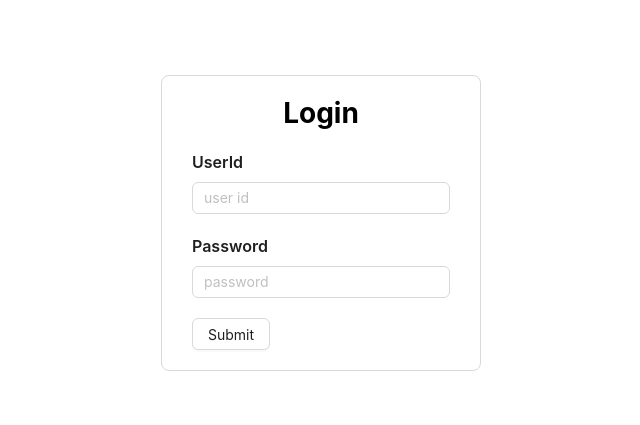
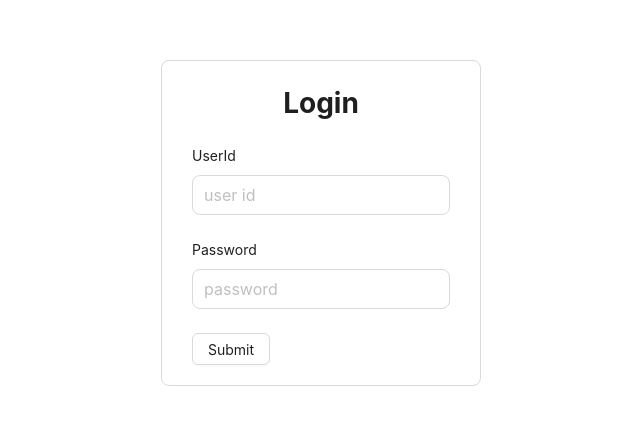
Before and after one commit to iqbal-dev/university-management-client, a React (Vite) app: page /login in a window 1280 px wide. Shown: the part 177-602 px from the top of the page, without its empty margins (319-959 px from the left). Built offline with nearby package versions, Linux system fonts and the light colour scheme.

Commit message:
[update] ph input

```diff
--- a/src/components/form/PHForm.tsx
+++ b/src/components/form/PHForm.tsx
@@ -1,3 +1,4 @@
+import { Form } from "antd";
 import { ReactNode } from "react";
 import {
   FieldValues,
@@ -24,7 +25,9 @@ export default function PHForm({
   const methods = useForm(formConfig);
   return (
     <FormProvider {...methods}>
-      <form onSubmit={methods.handleSubmit(onSubmit)}>{children}</form>
+      <Form layout="vertical" onFinish={methods.handleSubmit(onSubmit)}>
+        {children}
+      </Form>
     </FormProvider>
   );
 }
--- a/src/components/form/PHInput.tsx
+++ b/src/components/form/PHInput.tsx
@@ -1,4 +1,4 @@
-import { Input, Typography } from "antd";
+import { Form, Input } from "antd";
 import { Controller } from "react-hook-form";
 type TInputProps = {
   name: string;
@@ -6,13 +6,27 @@ type TInputProps = {
   label?: string;
   placeholder?: string;
 };
-export default function PHInput({ name, type, label,placeholder }: TInputProps) {
+export default function PHInput({
+  name,
+  type,
+  label,
+  placeholder,
+}: TInputProps) {
   return (
     <div style={{ marginBottom: "20px" }}>
-      {label ? <Typography.Title level={5}>{label}</Typography.Title> : null}
       <Controller
         name={name}
-        render={({ field }) => <Input placeholder={placeholder} id={name} {...field} type={type} />}
+        render={({ field }) => (
+          <Form.Item label={label}>
+            <Input
+              placeholder={placeholder}
+              id={name}
+              {...field}
+              type={type}
+              size="large"
+            />
+          </Form.Item>
+        )}
       />
     </div>
   );
```
